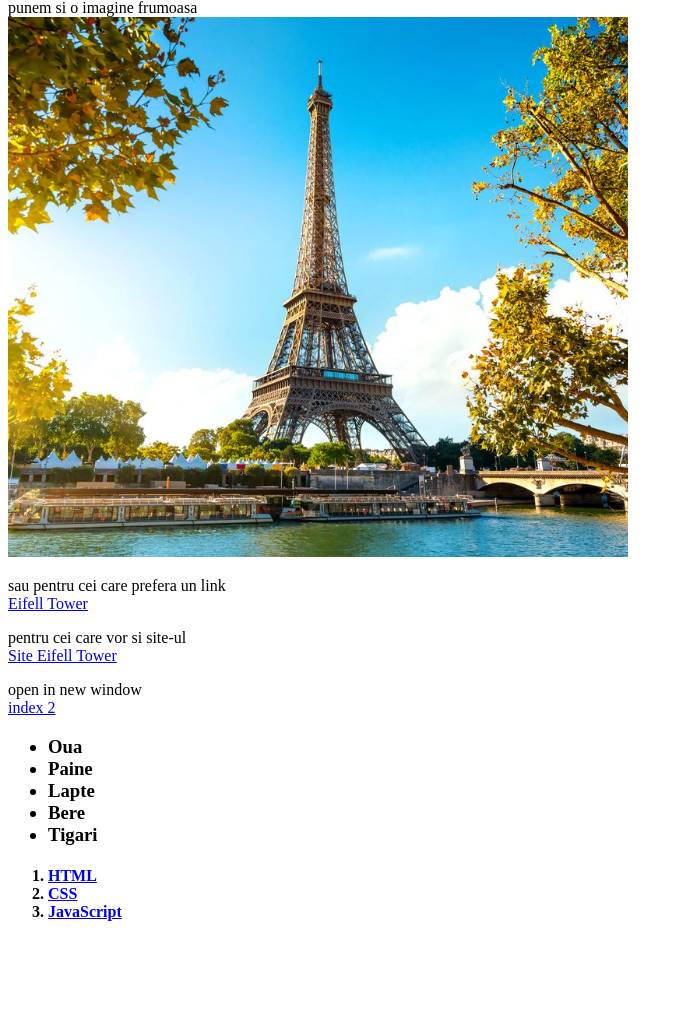
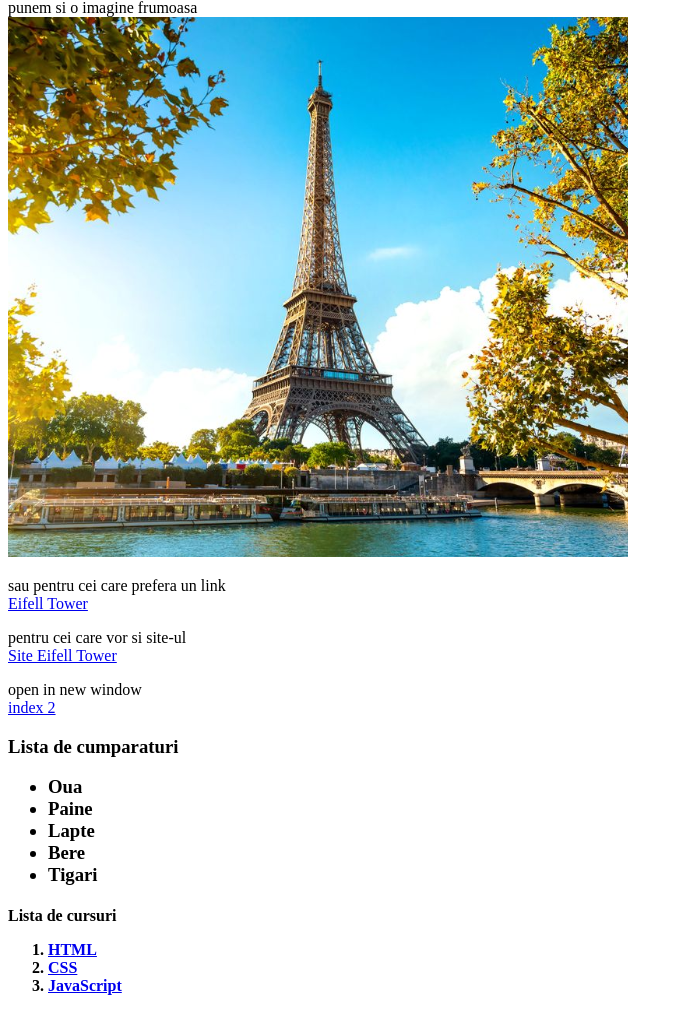
Before and after one commit to kroosw1/wantsome, a plain HTML site: page week2/index.html in a window 1280 px wide. Shown: the part 162-1179 px from the top of the page, without its empty margins (0-683 px from the left). Before the commit the page ends 1104 px from the top, so only its background shows below. Drawn offline with Linux system fonts and the light colour scheme.

Commit message:
App2 Curs 2 html

```diff
--- a/week2/index.html
+++ b/week2/index.html
@@ -15,7 +15,7 @@
         <a target="_blank" href="https://www.descopera.ro/dnews/20221638-test-de-cultura-generala-de-ce-creste-turnul-eiffel-cu-15-cm-pe-timpul-verii">Site Eifell Tower</a></p>
         <p>open in new window<br>
         <a href="index2.html">index 2</a></p>
-        <h3>
+        <h3> Lista de cumparaturi
             <ul>
                 <li>Oua</li>
                 <li>Paine</li>
@@ -24,7 +24,7 @@
                 <li>Tigari</li>
             </ul>
         </h3>
-        <h4>
+        <h4> Lista de cursuri
             <ol>
                 <li><a href="https://infoacademy.net/curs/html5-css3?gclid=CjwKCAjwkNOpBhBEEiwAb3MvvcY64hKxAyRNs6YvdZqpV-ntrrXyJB4S63P4yFW33FEgvBUlvOvfnxoCJ5YQAvD_BwE">HTML</a></li>
                 <li><a href="https://dallesgo.ro/cursuri/curs-frontend/?gclid=CjwKCAjwkNOpBhBEEiwAb3MvvYe7kGARj4FKs9sumZaLFlondPa2V0unVvXH7wkyE3jIySwXYmQKxRoCs7sQAvD_BwE">CSS</a></li>
```
